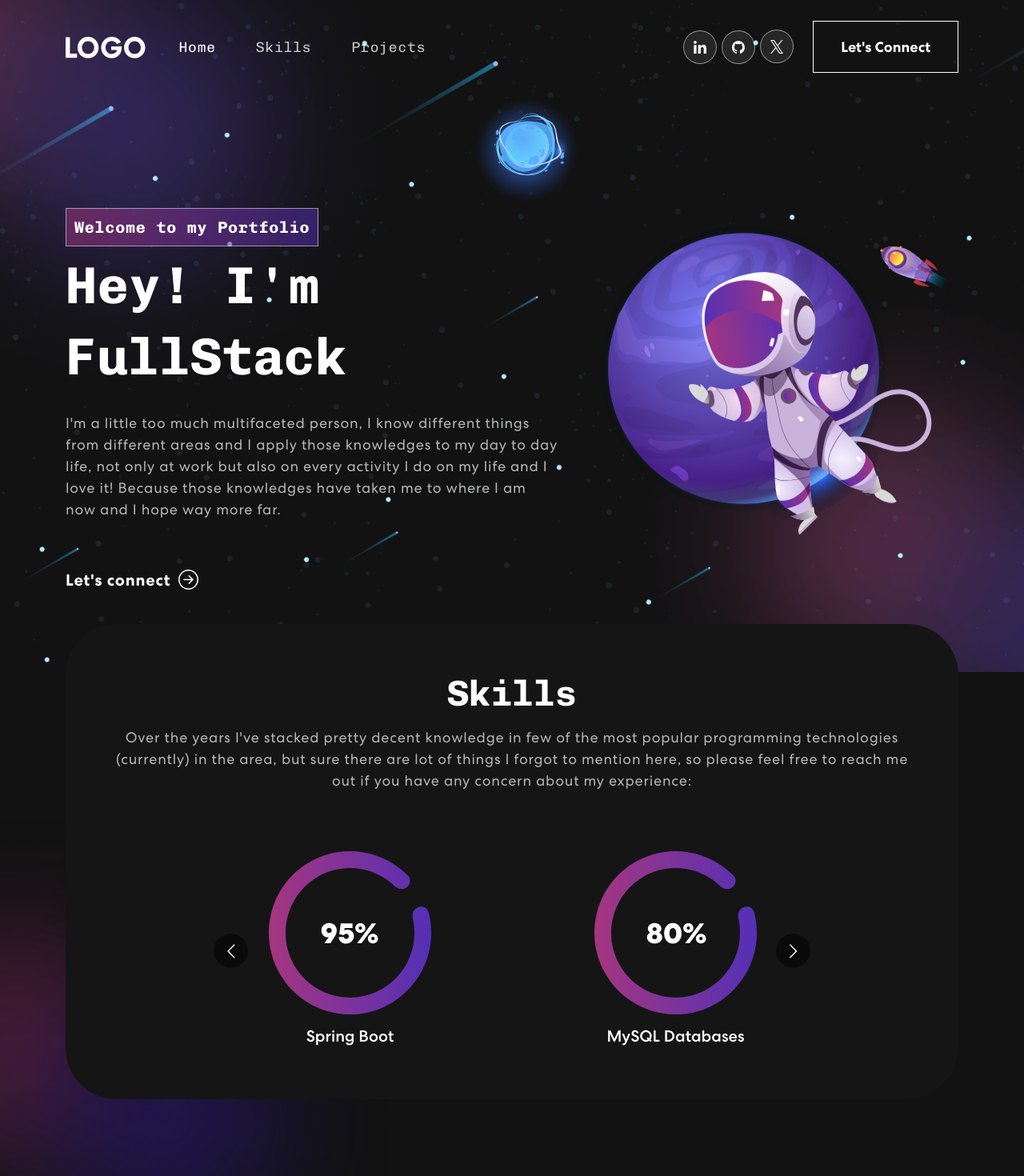
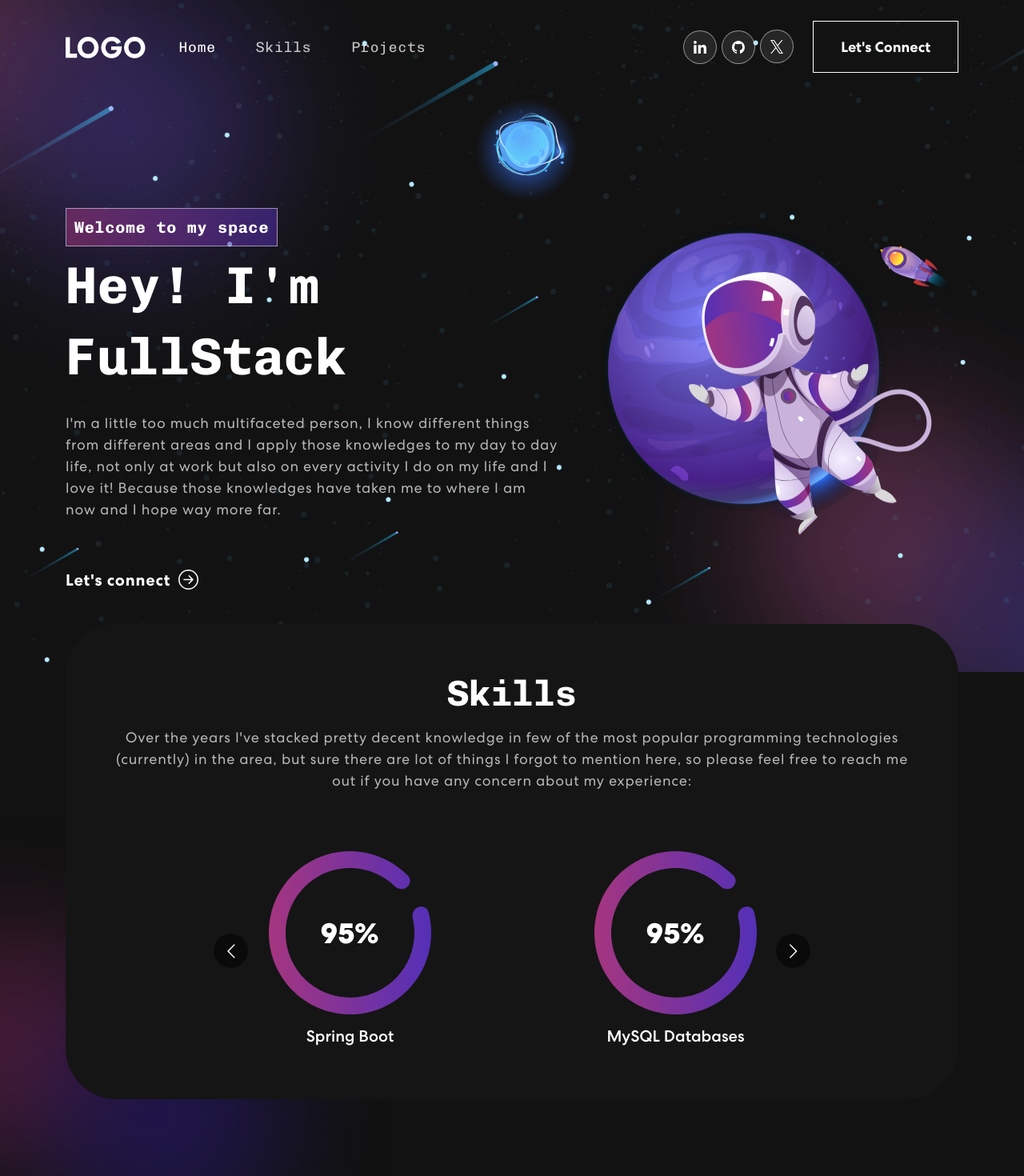
Before and after one commit to yossijaki/my-portfolio, a React (Create React App) app: page / in a window 1280 px wide. Shown: the top 1470 px of the page at 80% size. Built offline with nearby package versions, Linux system fonts and the light colour scheme.

Commit message:
copies changes

```diff
--- a/src/components/Banner.js
+++ b/src/components/Banner.js
@@ -14,7 +14,7 @@ export const Banner = () => {
                         <TrackVisibility once>
                             {({ isVisible }) =>
                                 <div className={isVisible ? "animate__animated animate__fadeInUp" : ""}>
-                                    <span className="tagline">Welcome to my Portfolio</span>
+                                    <span className="tagline">Welcome to my space</span>
                                     <h1 className="text-transparent bg-clip-text bg-gradient-to-r from-primary-400 to-secondary-600">{`Hey! I'm`}</h1>
                                     <TypeAnimation
                                             sequence={[
--- a/src/components/Skills.js
+++ b/src/components/Skills.js
@@ -43,15 +43,15 @@ export const Skills = () => {
                                 <h5>Spring Boot</h5>
                               </div>
                               <div className="item">
-                                <img src={meter2} alt="Image" />
+                                <img src={meter1} alt="Image" />
                                 <h5>MySQL Databases</h5>
                               </div>
                               <div className="item">
-                                <img src={meter1} alt="Image" />
+                                <img src={meter2} alt="Image" />
                                 <h5>Node.js</h5>
                               </div>
                               <div className="item">
-                                <img src={meter1} alt="Image" />
+                                <img src={meter3} alt="Image" />
                                 <h5>React</h5>
                               </div>
                               <div className="item">
@@ -59,11 +59,11 @@ export const Skills = () => {
                                 <h5>Bootsrap</h5>
                               </div>
                               <div className="item">
-                                <img src={meter1} alt="Image" />
+                                <img src={meter2} alt="Image" />
                                 <h5>Angular</h5>
                               </div>
                               <div className="item">
-                                <img src={meter1} alt="Image" />
+                                <img src={meter3} alt="Image" />
                                 <h5>Graphic Design</h5>
                               </div>
                             </Carousel>
```
